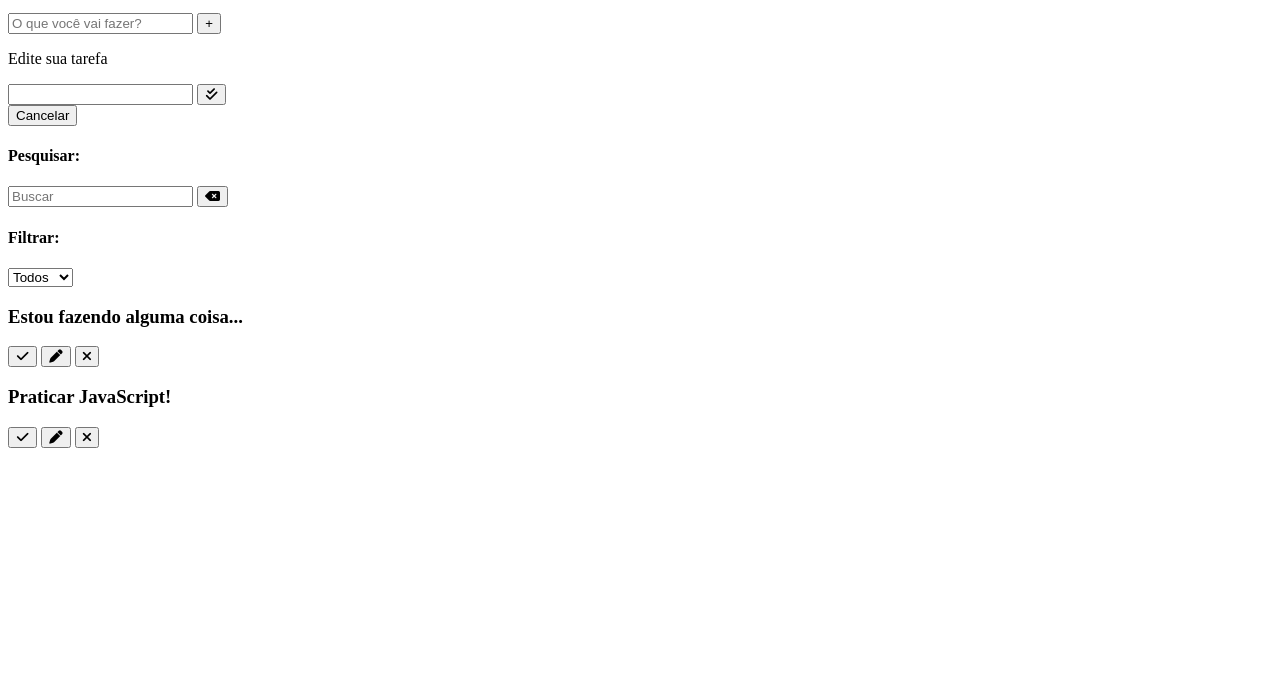
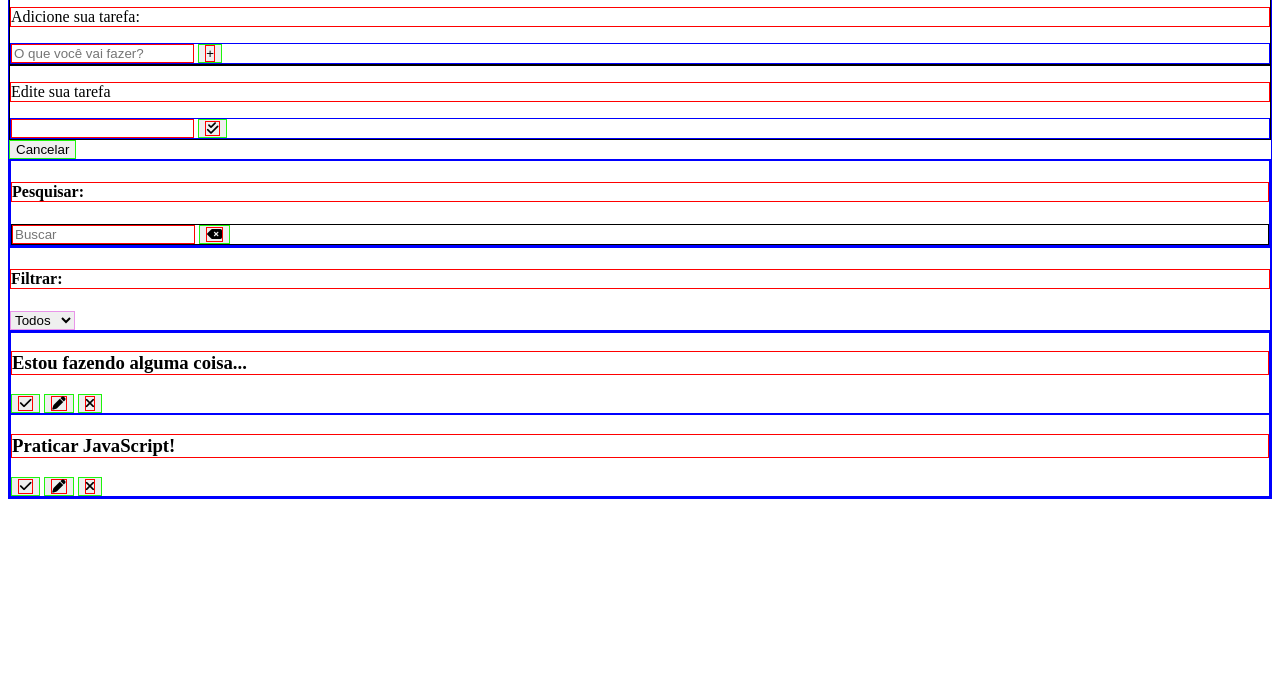
Before and after one commit to RaphaelCardoso123/praticas-JavaScript, a plain HTML site: page practice_to_do/index.html in a window 1280 px wide. Shown: the part 101-800 px from the top of the page. Drawn offline with Linux system fonts and the light colour scheme.

Commit message:
Update index.html

```diff
--- a/practice_to_do/index.html
+++ b/practice_to_do/index.html
@@ -1,6 +1,6 @@
 
 <!DOCTYPE html>
-<html lang="en">
+<html lang="pt-br">
 <head>
     <meta charset="UTF-8">
     <meta http-equiv="X-UA-Compatible" content="IE=edge">
@@ -8,83 +8,83 @@
     <link rel="stylesheet" href="style.css">
     <!-- https://cdnjs.com/libraries/font-awesome -->
     <link rel="stylesheet" href="https://cdnjs.cloudflare.com/ajax/libs/font-awesome/6.2.0/css/all.min.css" integrity="sha512-xh6O/CkQoPOWDdYTDqeRdPCVd1SpvCA9XXcUnZS2FmJNp1coAFzvtCN9BmamE+4aHK8yyUHUSCcJHgXloTyT2A==" crossorigin="anonymous" referrerpolicy="no-referrer" />
-    <script src="script.js" defer></script>
+    <script src="script.js" defer></script> <!--defer serve p/ o js rodar depois do html-->
     <title>Practice To Do</title>
 
 </head>
 <body>
-    <div>
+    <div style="border: 1px solid blue;">
 
         <header>
-            <h1>To Do Practice</h1> <!--Título-->
+            <h1 style="border: 1px solid red;">To Do Practice</h1> <!--Título-->
         </header>
 
-        <form id="todo-form">
-            <p>Adicione sua tarefa:</p> <!--Descrição p/ o input (caixa de txt)-->
-            <div class="form-control">
-                <input type="text" id="todo-input" placeholder="O que você vai fazer?"> <!--Caixa de txt a ser preenchida-->
-                <button type="submit">
-                    <i class="fa-thin fa-plus"></i> <!--Botão com sinal de (+) p/ submit-->
+        <form style="border: 1px solid black;" id="todo-form">
+            <p style="border: 1px solid red;">Adicione sua tarefa:</p> <!--Descrição p/ o input (caixa de txt)-->
+            <div style="border: 1px solid blue;" class="form-control"><!--essas divs são importante p/ poder realocar usando o flex-->
+                <input style="border: 1px solid red;" type="text" id="todo-input" placeholder="O que você vai fazer?"> <!--Caixa de txt a ser preenchida-->
+                <button style="border: 1px solid rgb(31, 243, 12);" type="submit">
+                    <i style="border: 1px solid red;" class="fa-thin fa-plus"></i> <!--Botão com sinal de (+) p/ submit-->
                 </button>
             </div>
         </form>
 
-        <form id="edit-form">
-            <p>Edite sua tarefa</p> <!--Descrição p/ o input a ser editada(caixa de txt)-->
-            <div class="form-control">
-                <input type="text" id="edit-input"/> <!--Caixa de txt a ser editada-->
-                <button type="submit">
-                    <i class="fa-solid fa-check-double"></i> <!--Botão com sinal de (+) p/ submit-->
+        <form style="border: 1px solid black;" id="edit-form">
+            <p style="border: 1px solid red;">Edite sua tarefa</p> <!--Descrição p/ o input a ser editada(caixa de txt)-->
+            <div style="border: 1px solid blue;" class="form-control">
+                <input style="border: 1px solid red;" type="text" id="edit-input"/> <!--Caixa de txt a ser editada-->
+                <button style="border: 1px solid rgb(31, 243, 12);" type="submit">
+                    <i style="border: 1px solid red;" class="fa-solid fa-check-double"></i> <!--Botão com sinal de (+) p/ submit-->
                 </button>
             </div>
         </form>
-        <button id="cancel-edit-btn">Cancelar</button> <!--Botão p/ cancelar a edição-->
+        <button style="border: 1px solid rgb(31, 243, 12);" id="cancel-edit-btn">Cancelar</button> <!--Botão p/ cancelar a edição-->
 
-        <div id="toolbar">
-            <div id="search">
-                <h4>Pesquisar:</h4> <!--Descrição p/ o campo de pesquisa-->
-                <form>
-                    <input type="text" id="search-input" placeholder="Buscar"> <!--Para inserir a palavra a ser buscada-->
-                    <button id="erase-button">
-                        <i class="fa-solid fa-delete-left"></i> <!--Botão com sinal p/ apagar-->
+        <div style="border: 1px solid blue;" id="toolbar">
+            <div style="border: 1px solid blue;" id="search">
+                <h4 style="border: 1px solid red;">Pesquisar:</h4> <!--Descrição p/ o campo de pesquisa-->
+                <form style="border: 1px solid black;">
+                    <input style="border: 1px solid red;" type="text" id="search-input" placeholder="Buscar"> <!--Para inserir a palavra a ser buscada-->
+                    <button style="border: 1px solid rgb(31, 243, 12);" id="erase-button">
+                        <i style="border: 1px solid red;" class="fa-solid fa-delete-left"></i> <!--Botão com sinal p/ apagar-->
                     </button>
                 </form>
             </div>
         </div>
 
-        <div id="filter">
-            <h4>Filtrar:</h4> <!--Descrição do campo filtrar-->
-            <select id="filter-select">
+        <div style="border: 1px solid blue;" id="filter">
+            <h4 style="border: 1px solid red;">Filtrar:</h4> <!--Descrição do campo filtrar-->
+            <select style="border: 1px solid rgb(233, 149, 233)" id="filter-select">
                 <option value="all">Todos</option> <!--Opções de busca pelo filtro-->
                 <option value="done">Feitos</option>
                 <option value="todo">A fazer</option>
             </select>
         </div>
 
-        <div id="todo_list">
-            <div class="todo">
-                <h3>Estou fazendo alguma coisa...</h3> <!--Descrição da lista-->
-                <button class="finish-todo">
-                    <i class="fa-solid fa-check"></i> <!--Botão com sinal de (check) p/ finalizar a lista feita-->
+        <div style="border: 1px solid blue;" id="todo_list">
+            <div style="border: 1px solid blue;" class="todo">
+                <h3 style="border: 1px solid red;">Estou fazendo alguma coisa...</h3> <!--Descrição da lista-->
+                <button style="border: 1px solid rgb(31, 243, 12);" class="finish-todo">
+                    <i style="border: 1px solid red;" class="fa-solid fa-check"></i> <!--Botão com sinal de (check) p/ finalizar a lista feita-->
                 </button>
-                <button class="edit-todo">
-                    <i class="fa-solid fa-pen"></i> <!--Botão com sinal de (caneta) p/ editar a lista feita-->
+                <button style="border: 1px solid rgb(31, 243, 12);" class="edit-todo">
+                    <i style="border: 1px solid red;" class="fa-solid fa-pen"></i> <!--Botão com sinal de (caneta) p/ editar a lista feita-->
                 </button>
-                <button class="remove-todo">
-                    <i class="fa-solid fa-xmark"></i> <!--Botão com sinal de (x) p/ apagar a lista feita-->
+                <button style="border: 1px solid rgb(31, 243, 12);" class="remove-todo">
+                    <i style="border: 1px solid red;" class="fa-solid fa-xmark"></i> <!--Botão com sinal de (x) p/ apagar a lista feita-->
                 </button>
             </div>
 
-            <div class="todo"> <!--Repetindo a ação de cima / uma segunda lista -->
-                <h3>Praticar JavaScript!</h3>
-                <button class="finish-todo">
-                    <i class="fa-solid fa-check"></i>
+            <div style="border: 1px solid blue;" class="todo"> <!--Repetindo a ação de cima / uma segunda lista -->
+                <h3 style="border: 1px solid red;">Praticar JavaScript!</h3>
+                <button style="border: 1px solid rgb(31, 243, 12);" class="finish-todo">
+                    <i style="border: 1px solid red;" class="fa-solid fa-check"></i>
                 </button>
-                <button class="edit-todo">
-                    <i class="fa-solid fa-pen"></i>
+                <button style="border: 1px solid rgb(31, 243, 12);" class="edit-todo">
+                    <i style="border: 1px solid red;" class="fa-solid fa-pen"></i>
                 </button>
-                <button class="remove-todo">
-                    <i class="fa-solid fa-xmark"></i>
+                <button style="border: 1px solid rgb(31, 243, 12);" class="remove-todo">
+                    <i style="border: 1px solid red;" class="fa-solid fa-xmark"></i>
                 </button>
             </div>
         </div>
```
